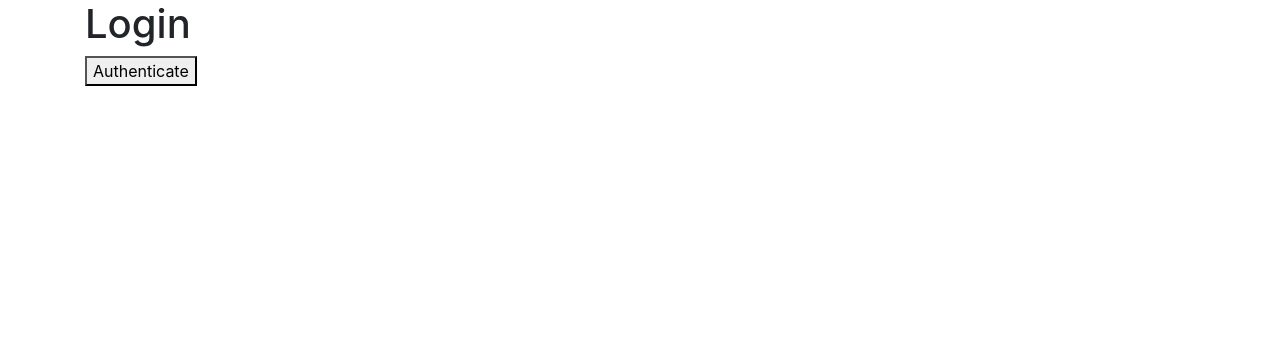
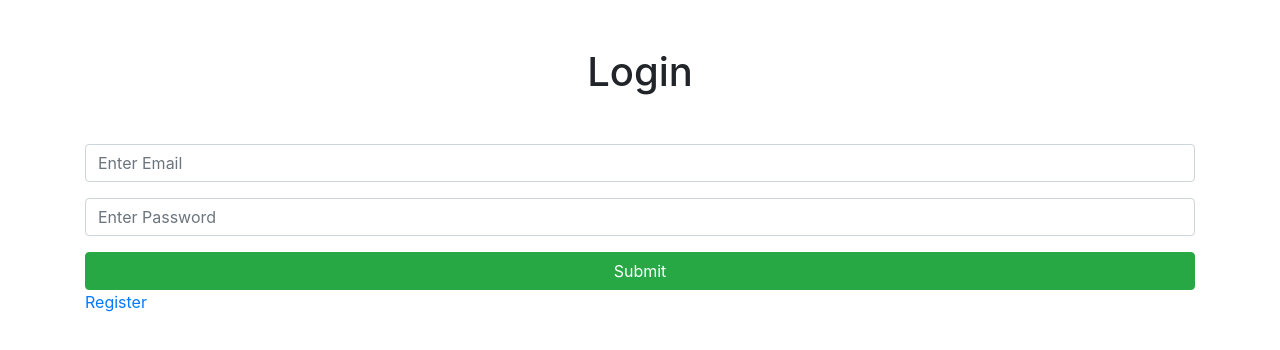
Before and after one commit to joshfagen/PERN-Login, a React (Create React App) app in the folder client/: page /login in a window 1280 px wide. Shown: the top 350 px of the page. Built offline with nearby package versions, Linux system fonts and the light colour scheme.

Commit message:
set up login route on client side

```diff
--- a/client/src/components/Login.js
+++ b/client/src/components/Login.js
@@ -1,10 +1,61 @@
-import React, { Fragment } from 'react';
+import React, { Fragment, useState } from 'react';
+import { Link } from "react-router-dom";
 
 const Login = ({setAuth}) => {
- return (
+
+    const [inputs, setInputs] = useState({
+        email: "",
+        password: "",
+    });
+
+    const {email, password} = inputs;
+
+    const onChange = e => {
+        setInputs({...inputs, [e.target.name]: e.target.value});
+
+    };
+
+    const onSubmitForm = async(e) => {
+        e.preventDefault();
+        try {
+            const body = {email, password};
+            const response = await fetch("http://localhost:5000/auth/login",
+                {
+                    method: "POST",
+                    headers: {"Content-Type": "application/json"},
+                    body: JSON.stringify(body)
+                }
+            );
+                const parseRes = await response.json();
+                console.log(parseRes);
+        } catch (err) {
+            console.error(err.message);
+        }
+    };
+
+    return (
     <Fragment>
-        <h1>Login</h1>
-        <button onClick={() => setAuth(true)}>Authenticate</button>
+        <h1 className="text-center my-5">Login</h1>
+        <form onSubmit={onSubmitForm}>
+            <input
+                type="email"
+                name="email"
+                placeholder="Enter Email"
+                className="form-control my-3"
+                value={email}
+                onChange={e => onChange(e)}
+            />
+            <input
+                type="password"
+                name="password"
+                placeholder="Enter Password"
+                className="form-control my-3"
+                value={password}
+                onChange={e => onChange(e)}
+            />
+            <button className="btn btn-success btn-block">Submit</button>
+        </form>
+        <Link to="/register">Register</Link>
     </Fragment>
  )
 
--- a/client/src/components/Register.js
+++ b/client/src/components/Register.js
@@ -1,4 +1,5 @@
 import React, { Fragment, useState } from 'react';
+import { Link } from "react-router-dom";
 
 const Register = ({ setAuth }) => {
     const [inputs, setInputs] = useState({
@@ -64,6 +65,7 @@
             />
             <button className="btn btn-success btn-block ">Submit</button>
         </form>
+        <Link to="/login">Login</Link>
     </Fragment>
  )
 
```
